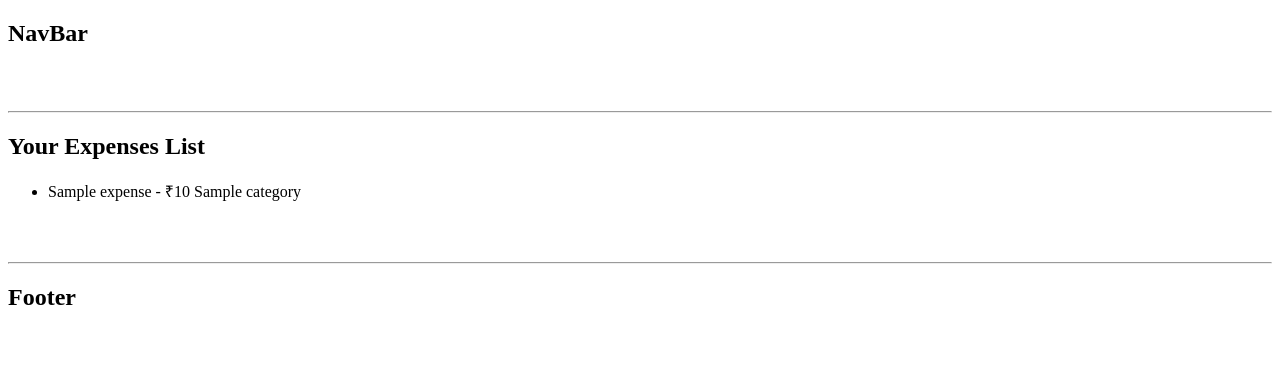
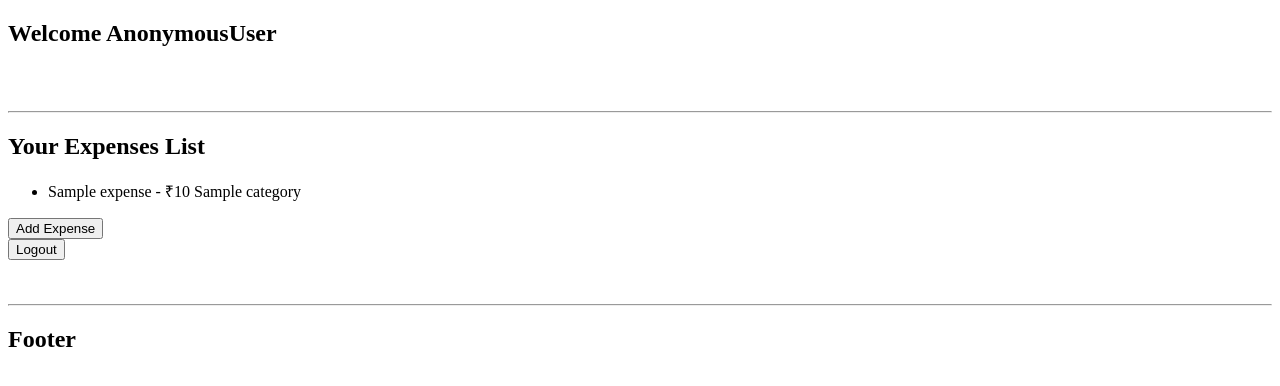
Before and after one commit to Aby-032/django-expense-tracker, a Django app: template expense_tracker/expenses/templates/expenses/expense_list.html in a window 1280 px wide. Shown: the top 386 px of the page. Run offline with Django 5.2, Linux system fonts and the light colour scheme; the template is opened without the code that fills it: values that come from a table or form of the project are taken from there, others are empty; tables that the repository leaves empty hold one stand-in row (values such as "Sample post").

Commit message:
Added Accounts

```diff
--- a/expense_tracker/expense_tracker/settings.py
+++ b/expense_tracker/expense_tracker/settings.py
@@ -116,3 +116,6 @@ USE_TZ = True
 # https://docs.djangoproject.com/en/6.0/howto/static-files/
 
 STATIC_URL = 'static/'
+
+LOGIN_REDIRECT_URL = '/'
+LOGOUT_REDIRECT_URL = '/accounts/login'
--- a/expense_tracker/expense_tracker/urls.py
+++ b/expense_tracker/expense_tracker/urls.py
@@ -19,5 +19,6 @@ from django.urls import path, include
 
 urlpatterns = [
     path('admin/', admin.site.urls),
+    path('accounts/', include('django.contrib.auth.urls')),
     path('', include('expenses.urls')),
 ]
--- a/expense_tracker/expenses/forms.py
+++ b/expense_tracker/expenses/forms.py
@@ -4,4 +4,4 @@ from .models import Expense
 class ExpenseForm(forms.ModelForm):
     class Meta:
         model = Expense
-        fields = "__all__"
+        fields = ['title', 'category', 'amount', 'date']
--- a/expense_tracker/expenses/templates/expenses/base.html
+++ b/expense_tracker/expenses/templates/expenses/base.html
@@ -5,7 +5,7 @@
     </head>
     <body>
 
-        <h2>NavBar</h2>
+        <h2>Welcome {{ request.user }}</h2>
         <br><br><hr>
 
         {% block content %}
--- a/expense_tracker/expenses/templates/expenses/expense_list.html
+++ b/expense_tracker/expenses/templates/expenses/expense_list.html
@@ -14,4 +14,13 @@
         {% endfor %}
     </ul>
 
+    <a href="{% url 'add_expense' %}"><button>Add Expense</button></a>
+
+    <form action="/accounts/logout" method="post">
+
+        {% csrf_token %}
+        <button type="submit">Logout</button>
+
+    </form>
+
 {% endblock %}
```
Also changed, not shown: expense_tracker/expenses/templates/registration/login.html (added, +15 -0 lines), expense_tracker/expenses/views.py (+5 -2 lines).
